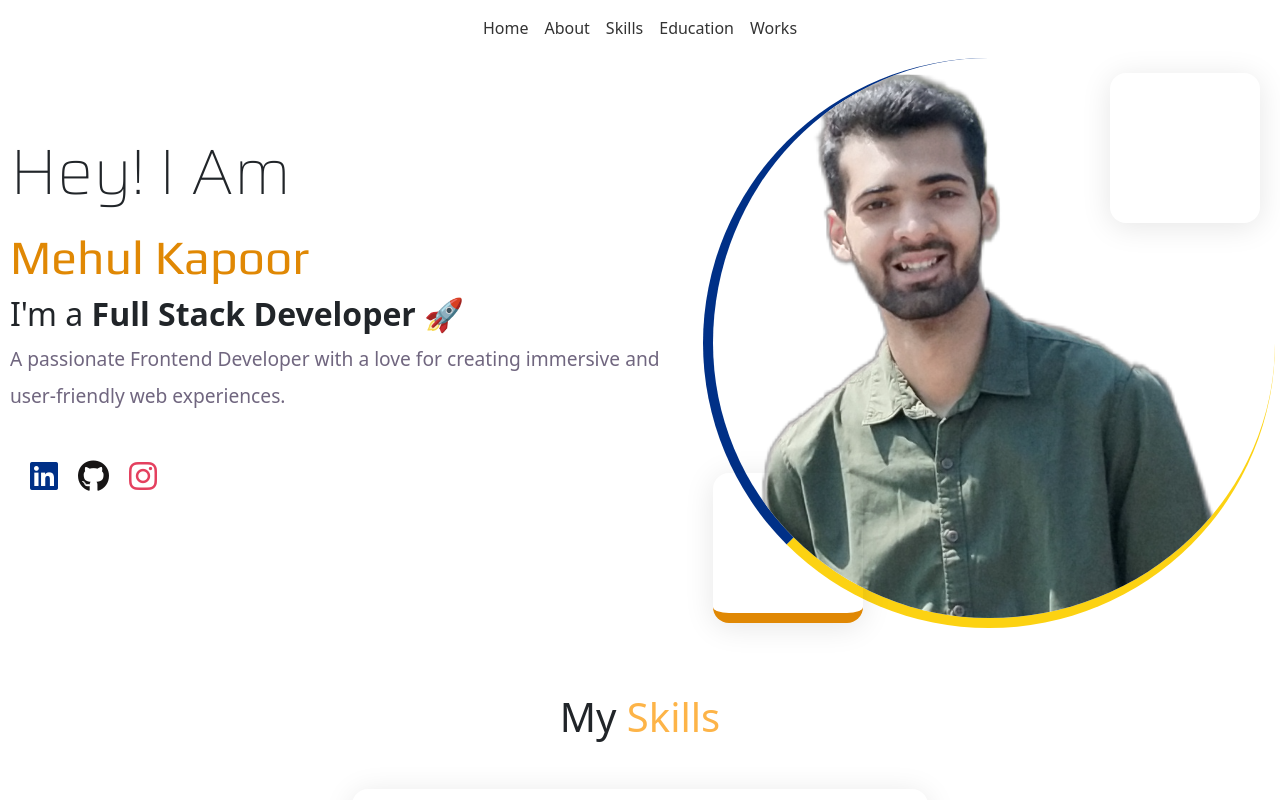
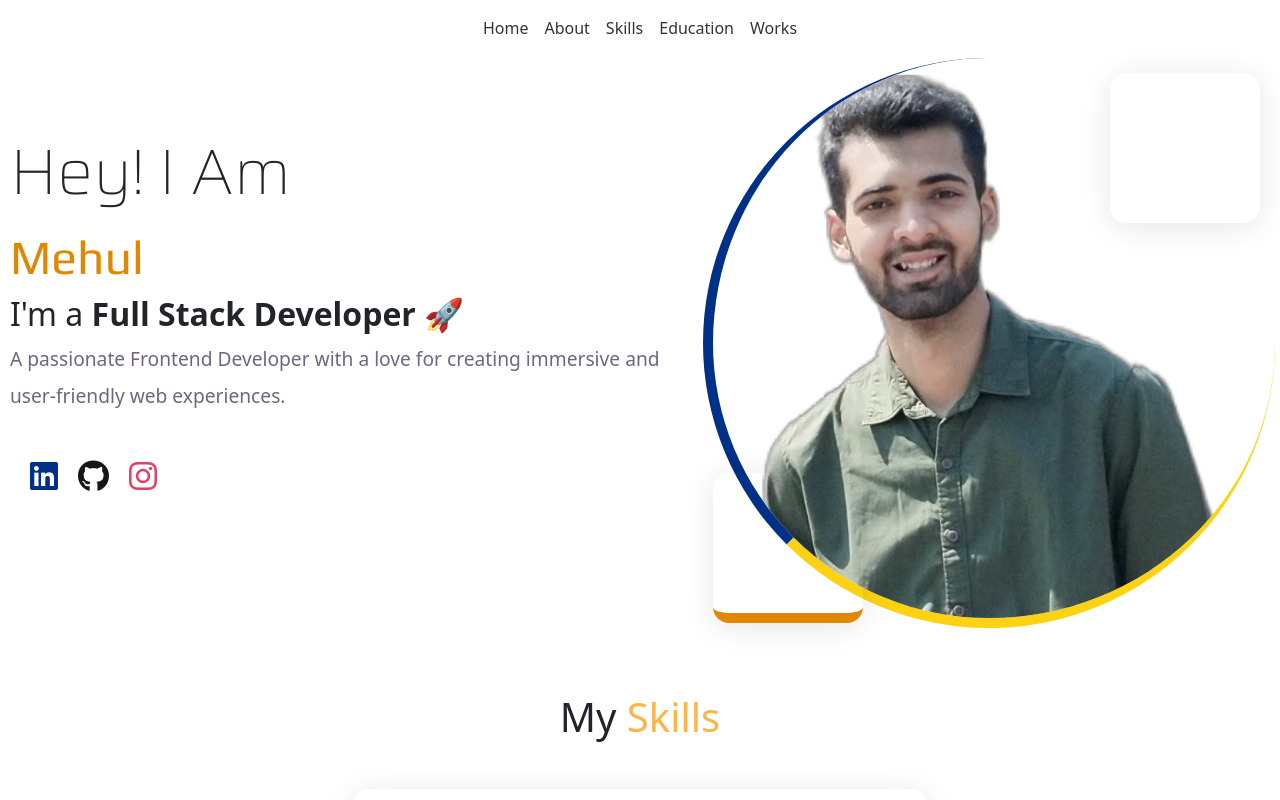
Before and after one commit to Mehul-kapoor-21/Portfolio-Webiste, a React (Create React App) app: page / in a window 1280 px wide. Shown: the top 800 px of the page. Built offline with nearby package versions, Linux system fonts and the light colour scheme; the HTML template or start-up script is replaced by a standard one.

Commit message:
Update Header.js

```diff
--- a/src/Components/Header/Header.js
+++ b/src/Components/Header/Header.js
@@ -8,7 +8,7 @@ const Header = () => {
       {/* header content */}
       <div className="header-content">
         <h1>Hey! I Am</h1>
-        <h2 className="fullname">Mehul Kapoor</h2>
+        <h2 className="fullname">Mehul </h2>
         <h2>
           I'm a {""}
           <Typical
```
